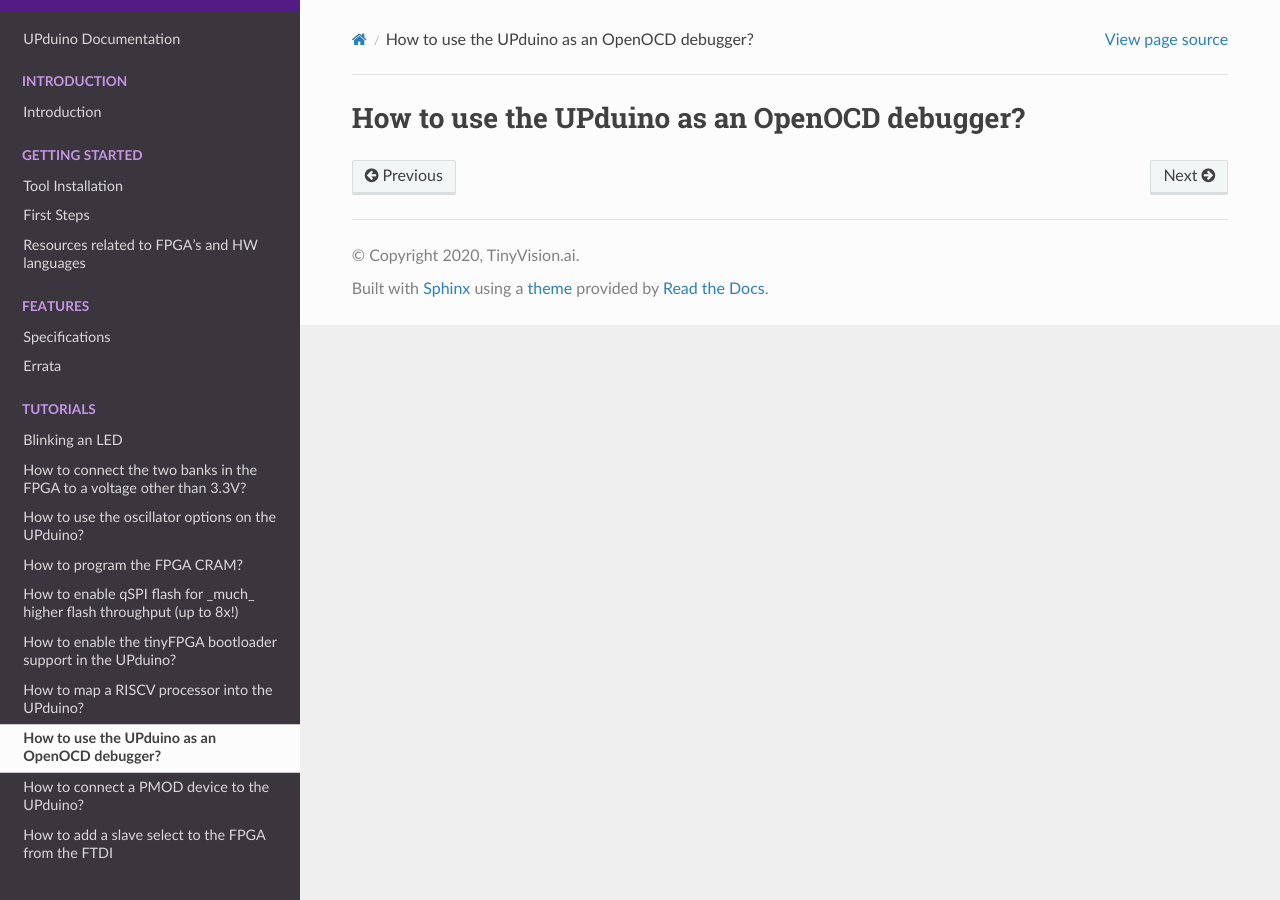
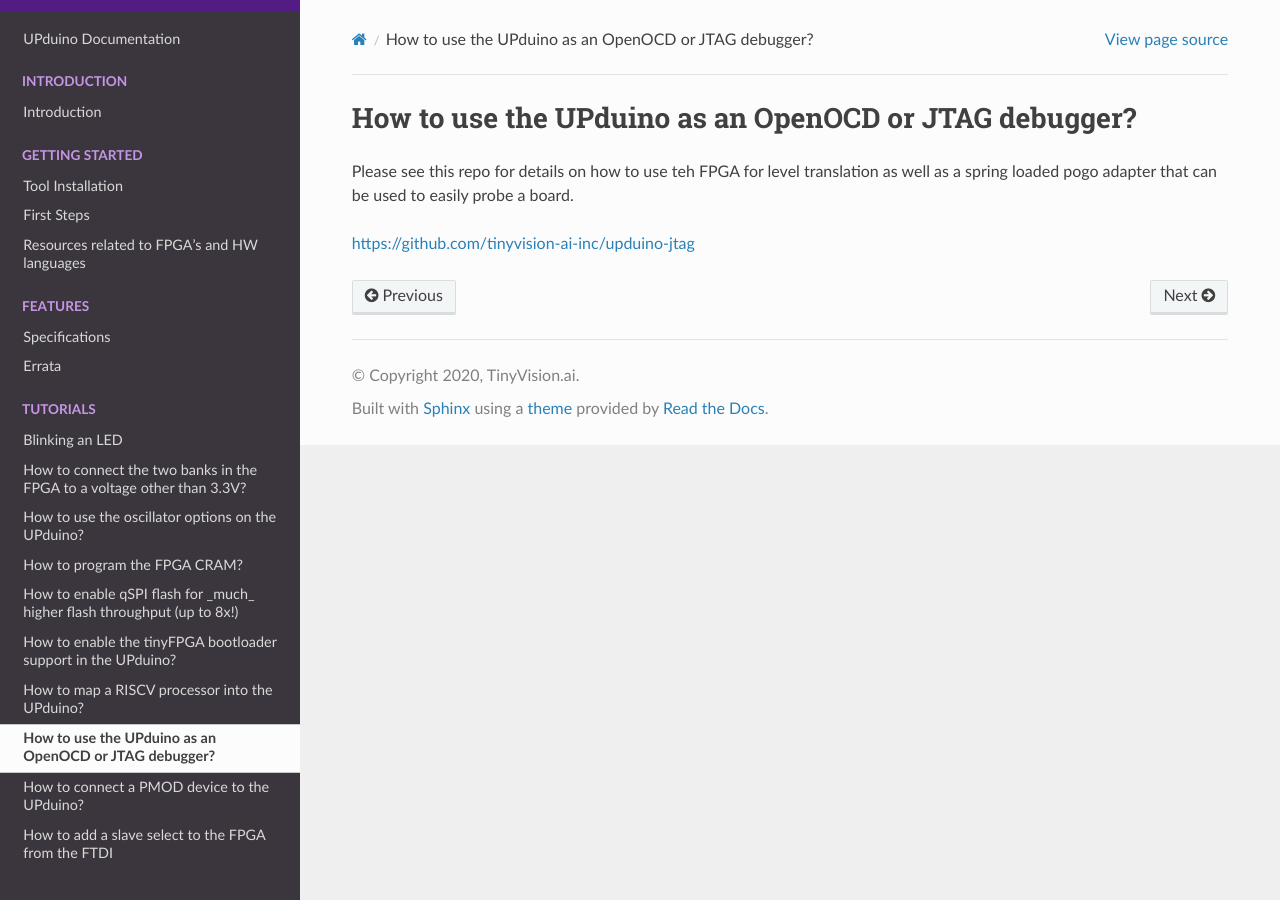
Before and after one commit to tinyvision-ai-inc/UPduino-v3.0, a Sphinx documentation site: the page built from docs/source/tutorials/open_ocd.rst, in a window 1280 px wide. Built offline with Sphinx 7.4.7 and the Read the Docs theme 3.1.0, drawn with Linux system fonts in a browser that asks for light colours; pages that are not in the unit, such as notebooks, are missing from menus.

Commit message:
Added link to the upduino-jtag repo

```diff
--- a/docs/source/tutorials/open_ocd.rst
+++ b/docs/source/tutorials/open_ocd.rst
@@ -1,2 +1,6 @@
-How to use the UPduino as an OpenOCD debugger?
+How to use the UPduino as an OpenOCD or JTAG debugger?
 ====
+
+Please see this repo for details on how to use teh FPGA for level translation as well as a spring loaded pogo adapter that can be used to easily probe a board.
+
+https://github.com/tinyvision-ai-inc/upduino-jtag
```
